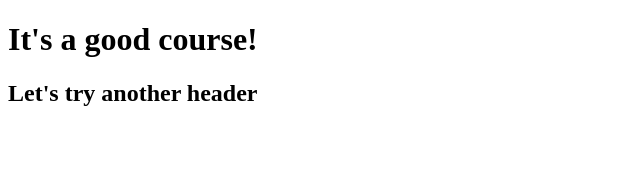
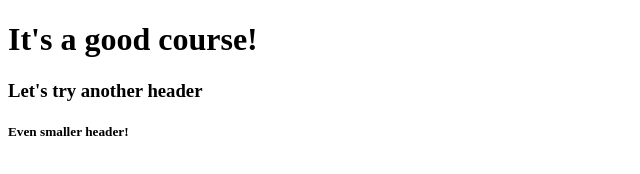
Before and after one commit to dreaminmo/Mo-sCodeTrials, a plain HTML site: page index.html in a window 1280 px wide. Shown: the whole page, without its empty margins (0-640 px from the left). Drawn offline with Linux system fonts and the light colour scheme.

Commit message:
More small changes

```diff
--- a/index.html
+++ b/index.html
@@ -5,6 +5,7 @@
 </head>
 <body>
 <h1>It's a good course!</h1>
-<h2>Let's try another header</h2>
+<h3>Let's try another header</h3>
+<h5>Even smaller header!</h5>
 </body>
 </html>
```
